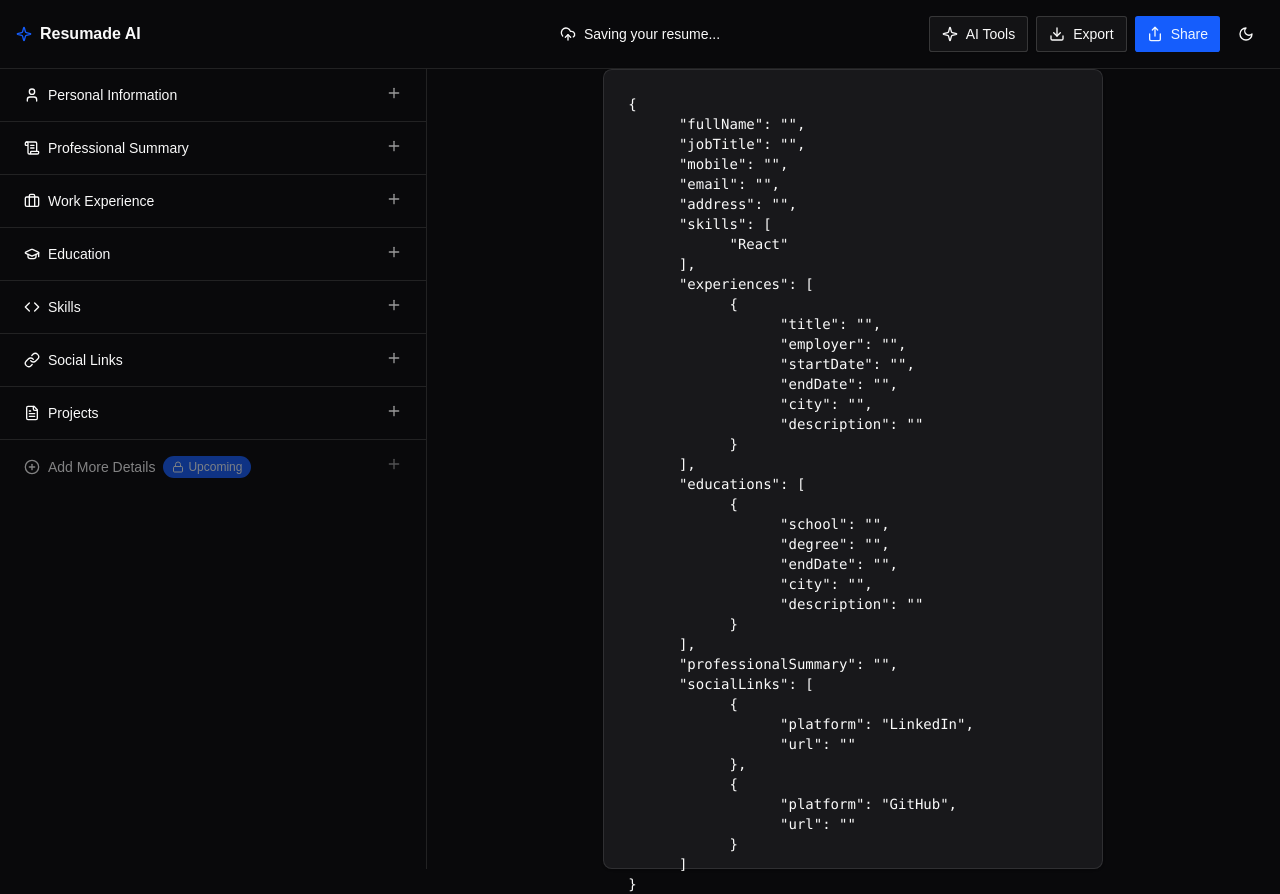
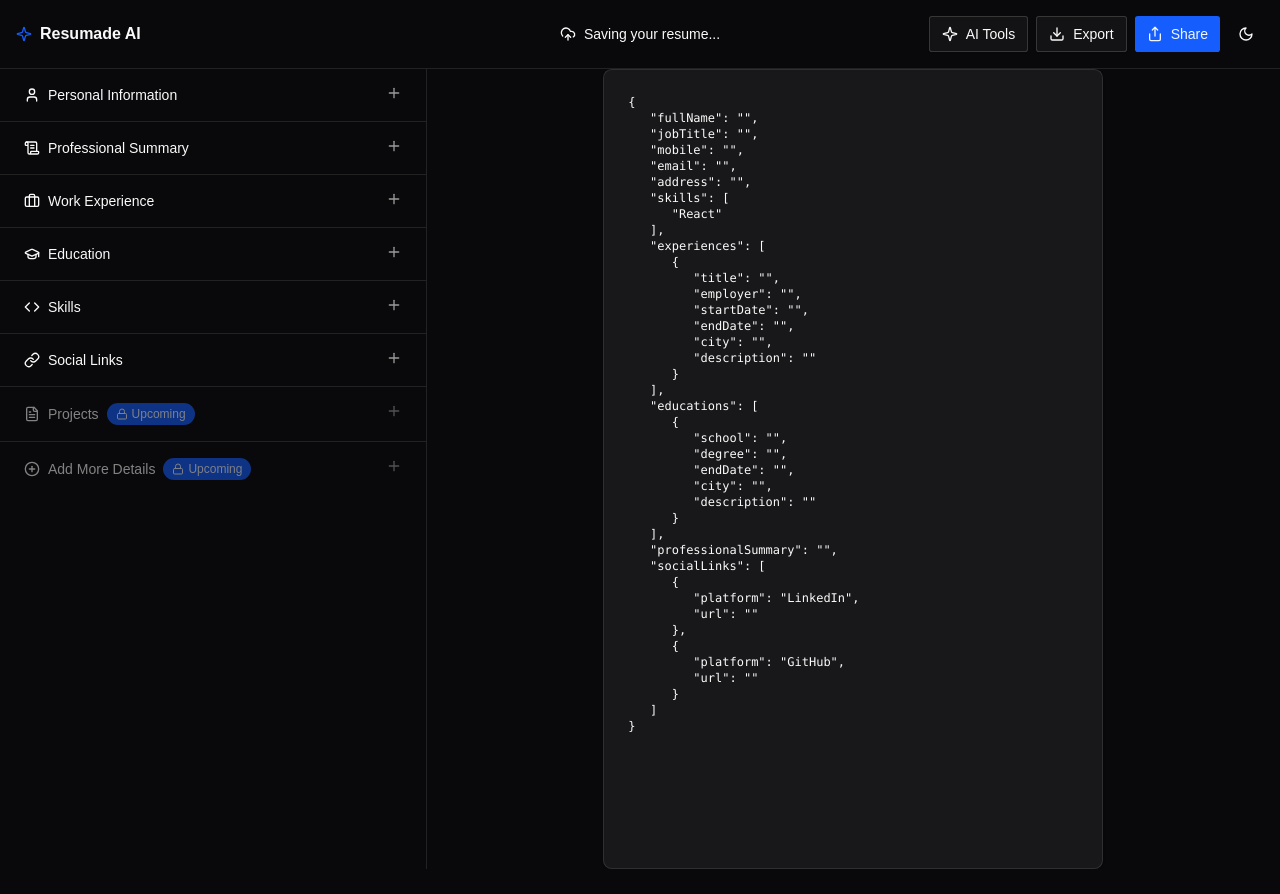
Before and after one commit to jintu-das/resume-ai-app, a React (Vite) app: page /app in a window 1280 px wide. After the commit the page ends 869 px from the top, so only its background shows below. Built offline with nearby package versions, Linux system fonts and the light colour scheme; a web font is replaced by a local one.

Commit message:
feat: adjust text size and JSON formatting in ResumeContainer; update Projects tab to be pro and disabled in ResumeSidebar

```diff
--- a/src/features/resume/components/resume-container.tsx
+++ b/src/features/resume/components/resume-container.tsx
@@ -15,8 +15,8 @@ export default function ResumeContainer() {
     <section className="grid place-content-center bg-primary-foreground dark:bg-background">
       <Card className="w=full min-w-[500px] max-w-[600px] h-[800px] mx-3">
         <CardContent>
-          <p className="whitespace-pre text-sm font-mono">
-            {JSON.stringify(formValues, null, 6)}
+          <p className="whitespace-pre text-xs font-mono">
+            {JSON.stringify(formValues, null, 3)}
           </p>
         </CardContent>
       </Card>
--- a/src/features/resume/components/resume-sidebar.tsx
+++ b/src/features/resume/components/resume-sidebar.tsx
@@ -84,8 +84,8 @@ const NAV_ITEMS = [
     tab_id: "projects",
     title: "Projects",
     icon: FileText,
-    isPro: false,
-    isDisabled: false,
+    isPro: true,
+    isDisabled: true,
     component: PersonalInformation,
   },
   {
```
